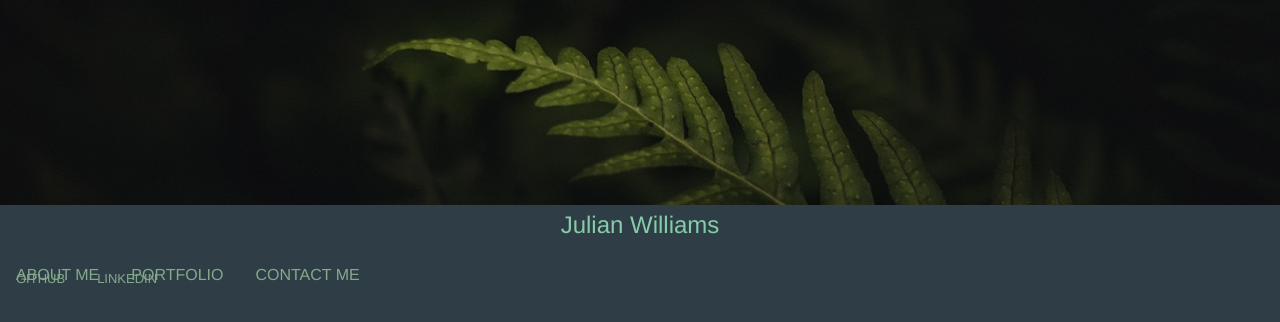
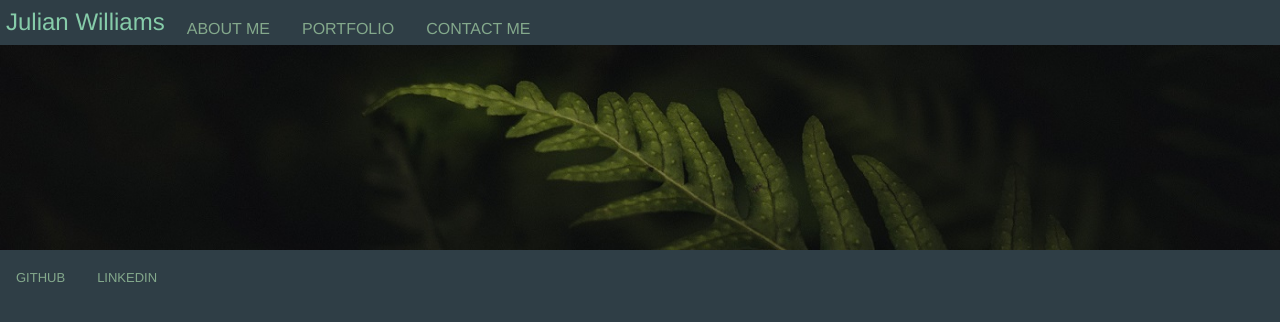
Before and after one commit to LordLowdar/reactportfol, a React (Create React App) app: page / in a window 1280 px wide. Shown: the top 322 px of the page. Built offline with nearby package versions, Linux system fonts and the light colour scheme; the HTML template or start-up script is replaced by a standard one.

Commit message:
Changed some of the nav styling and set up, also reworked welcome landing

```diff
--- a/src/App.js
+++ b/src/App.js
@@ -6,17 +6,18 @@ import Footer from './components/Footer';
 import Header from './components/Header';
 import Resume from './components/Resume';
 import Hero from './components/Hero';
+import Welcome from './components/Welcome';
 import Portfolio from './components/Portfolio';
 
 function App() {
   return (
     <>
       <Router>
+        <Header />
         <Hero />
-        <Header />
         {/* <Divide /> */}
         <Routes>
-          <Route exact path="/reactportfol" element={<About />} />
+          <Route exact path="/reactportfol" element={<Welcome />} />
           <Route path="/about" element={<About />} />
           <Route path="/portfolio" element={<Portfolio />} />
           <Route path="/contact" element={<Contact />} />
--- a/src/components/Header.js
+++ b/src/components/Header.js
@@ -4,11 +4,11 @@ import '../style.css';
 
 function Header() {
   return (
-    <header className="header">
+    <div className="header">
       <h1>Julian Williams</h1>
+
       <div>
-        <div>
-          <nav class>
+        <nav>
           <ul className="headerUl">
             <li>
               <Link to="/about">About Me</Link>
@@ -23,7 +23,6 @@ function Header() {
         </nav>
       </div>
     </div>
-    </header>
   );
 }
 
--- /dev/null
+++ b/src/components/Welcome.js
@@ -0,0 +1,18 @@
+import React from 'react';
+
+function Welcome() {
+  return (
+    <div className="welcomeContainer">
+      <div className="welcomeHeader">
+        <h1>Welcome, stay awhile</h1>
+        <p className="welcomeMessage">
+          Greetings! I am <h2>Julian Williams</h2> a new aspiring web developer.
+          Please take a minute to check out my portfolio. I am making a career
+          shift to the tech sector and want to share my journey with you.
+        </p>
+      </div>
+    </div>
+  );
+}
+
+export default Welcome;
--- a/src/style.css
+++ b/src/style.css
@@ -19,8 +19,11 @@ h1 {
   color: var(--inner-color);
 }
 
-header {
-  height: 40px;
+.header {
+  display: flex;
+  flex-flow: row wrap;
+  align-items: center;
+  height: 5%;
   background-color: var(--nav-stag);
 }
 
@@ -103,9 +106,7 @@ h2,
 h3 {
   color: var(--fun-font);
   text-shadow: 2px 2px 5px var(--nav-stag);
-  font-style: italic;
   font-family: 'Bahnschrift';
-  font-size: 150%;
 }
 
 p {
```
Also changed, not shown: 1 other file (tests, documents, lock files or other folders). Lines whose indentation alone changed are shown as unchanged.
